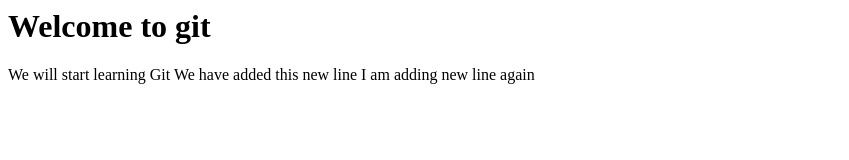
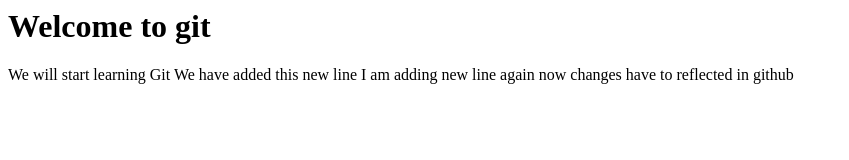
Before and after one commit to jyothishankar/GitRepo, a plain HTML site: page index.html in a window 1280 px wide. Shown: the whole page, without its empty margins (0-849 px from the left). Drawn offline with Linux system fonts and the light colour scheme.

Commit message:
fourth commit

```diff
--- a/index.html
+++ b/index.html
@@ -6,6 +6,7 @@
 	We will start learning Git
 	We have added this new line
 	I am adding new line again
+	now changes have to reflected in github
 </body>
 
 </html>
```
